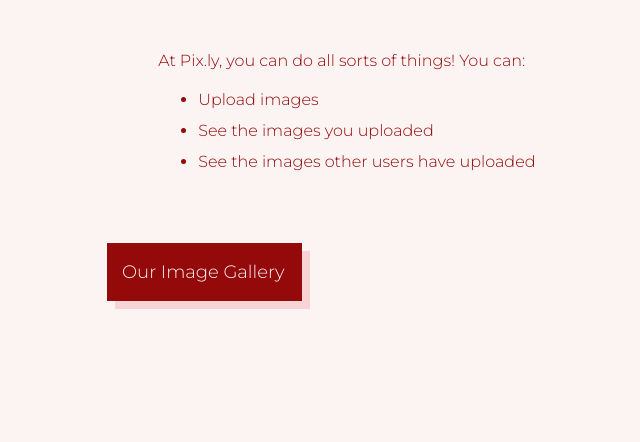
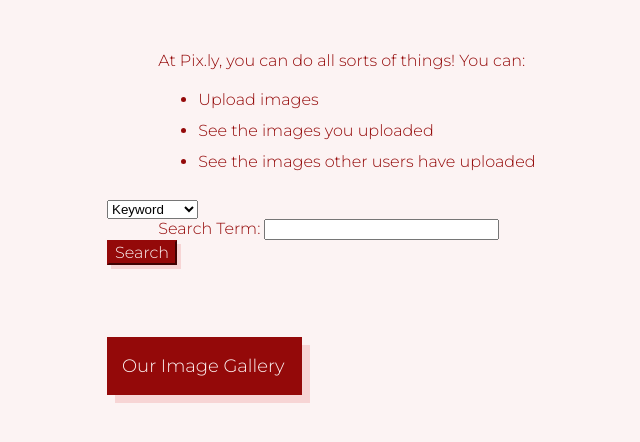
Before and after one commit to jswwWorks/jw-cyoa-pixly, a Flask app: page / in a window 1280 px wide. Shown: the part 194-636 px from the top of the page, without its empty margins (21-661 px from the left). Run offline with Flask 3, Linux system fonts and the light colour scheme; data that the repository does not hold is empty.

Commit message:
added first draft of search form

```diff
--- a/templates/base.html
+++ b/templates/base.html
@@ -1,5 +1,6 @@
 <!DOCTYPE html>
 <html lang="en">
+
 <head>
   <meta charset="UTF-8">
   <meta name="viewport" content="width=device-width, initial-scale=1.0">
@@ -9,6 +10,7 @@
   <link href="https://fonts.googleapis.com/css2?family=Montserrat:wght@300&display=swap" rel="stylesheet">
   <title>Pix.ly</title>
 </head>
+
 <body>
   <div class="header-box">
     <h1>Welcome to Pix.ly!</h1>
@@ -32,13 +34,36 @@
     {% block content %}
     {% endblock %}
   </div>
+
+  <div class="images-searchbar">
+    <form action="{{ url_for('homepage') }}" method="GET">
+      <div>
+        <select name="search-category" required aria-label="form-label-type">
+          <option value="filename">Keyword</option>
+          <option value="make">Make</option>
+          <option value="model">Model</option>
+          <option value="maker-note">Maker Note</option>
+        </select>
+
+        <div>
+          <label for="search-term">Search Term: </label>
+          <input id="search-term" name="search-term" required />
+        </div>
+        <button type="submit">Search</button>
+
+      </div>
+    </form>
+  </div>
+
+
   <div class="image-storage">
     <div class="image-gallery-header">
       <p>Our Image Gallery</p>
     </div>
     {% for photo_url in photos_urls %}
-      <img src="{{ photo_url }}" class="img-display"/>
+    <img src="{{ photo_url }}" class="img-display" />
     {% endfor %}
   </div>
 </body>
+
 </html>
```
Lines whose indentation alone changed are shown as unchanged.
